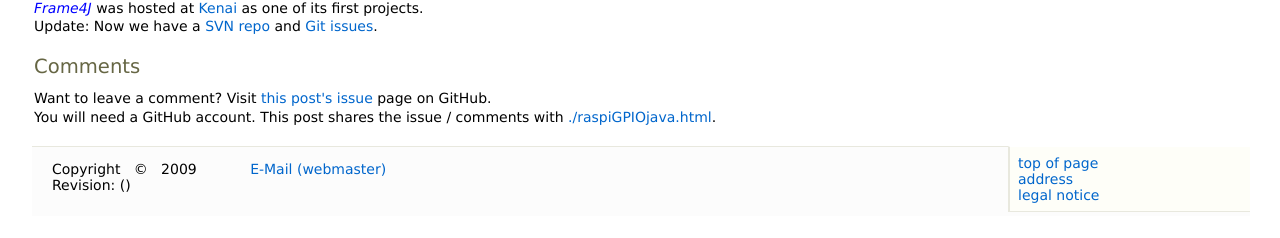
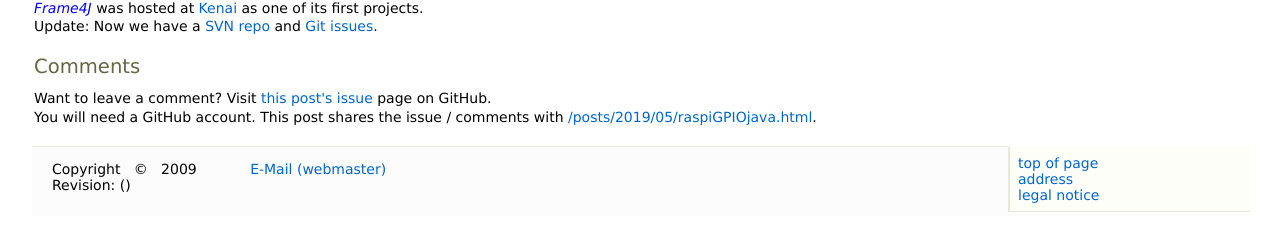
Before and after one commit to a-weinert/a-weinert.github.io, a Jekyll site: the page built from _posts/2009-05-24-frame4j.md, in a window 1280 px wide. Shown: the part 794-1032 px from the top of the page. Built offline with Jekyll 4.4.1, drawn with Linux system fonts in a browser that asks for light colours.

Commit message:
post+: Pi GPIO with Java

```diff
--- a/_posts/2009-05-24-frame4j.md
+++ b/_posts/2009-05-24-frame4j.md
@@ -11,7 +11,7 @@ reviDate: 2019-04-19
 itemtype: "http://schema.org/BlogPosting"
 isPost: true
 commentIssueId: 3
-commentShare: ./raspiGPIOjava.html
+commentShare: /posts/2019/05/raspiGPIOjava.html
 ---
 
 [![Frame4J](/assets/icons_logos/frame4jlogo-02t.png "&gt; Frame4J"){: .imgonright height="40px" width="206px"}](https://frame4j.de/index_en.html)
```
Also changed, not shown: _posts/2019-05-18-raspiGPIOjava.md (+1 -1 lines).
